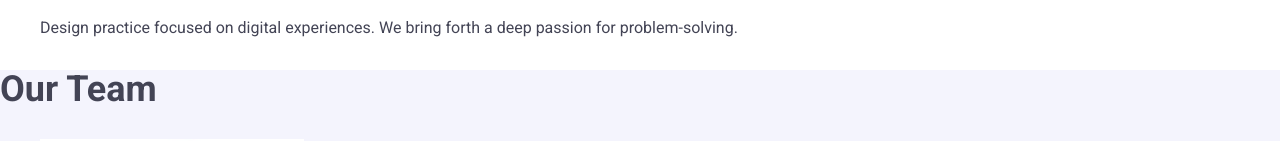
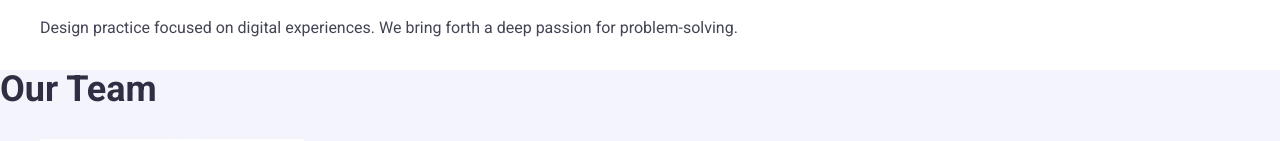
Before and after one commit to KostiukAnton/goit-markup-hw-02, a plain HTML site: page index.html in a window 1280 px wide. Shown: the part 716-857 px from the top of the page. Drawn offline with nearby package versions, Linux system fonts and the light colour scheme.

Commit message:
fixed color error

```diff
--- a/css/styles.css
+++ b/css/styles.css
@@ -87,7 +87,7 @@ a {
     font-weight: 700;
     font-size: 36px;
     line-height: 111%;
-    color: 2E2F42;
+    color: #2E2F42;
 }
 .team-item-title {
     font-weight: 500;
```
